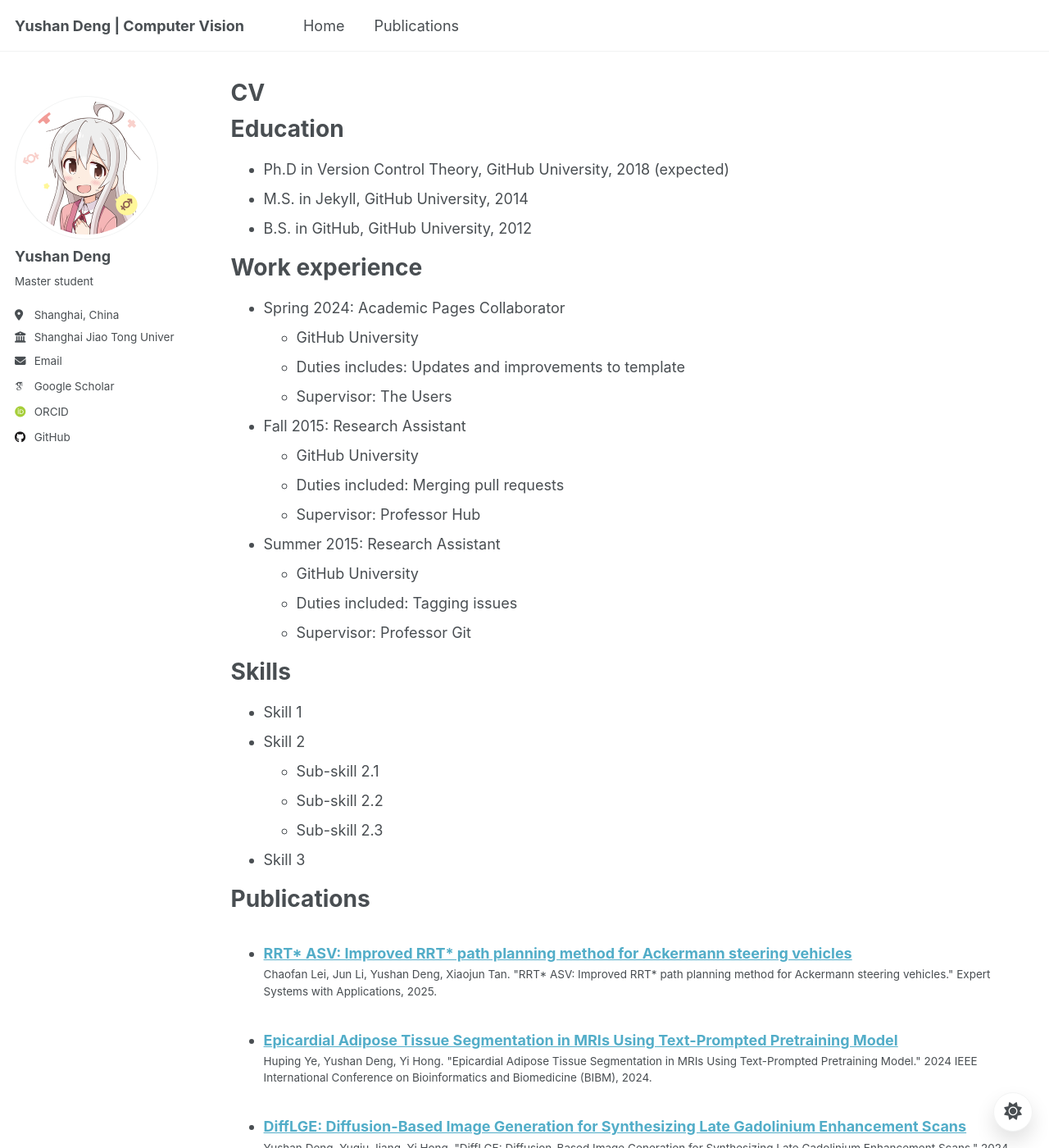
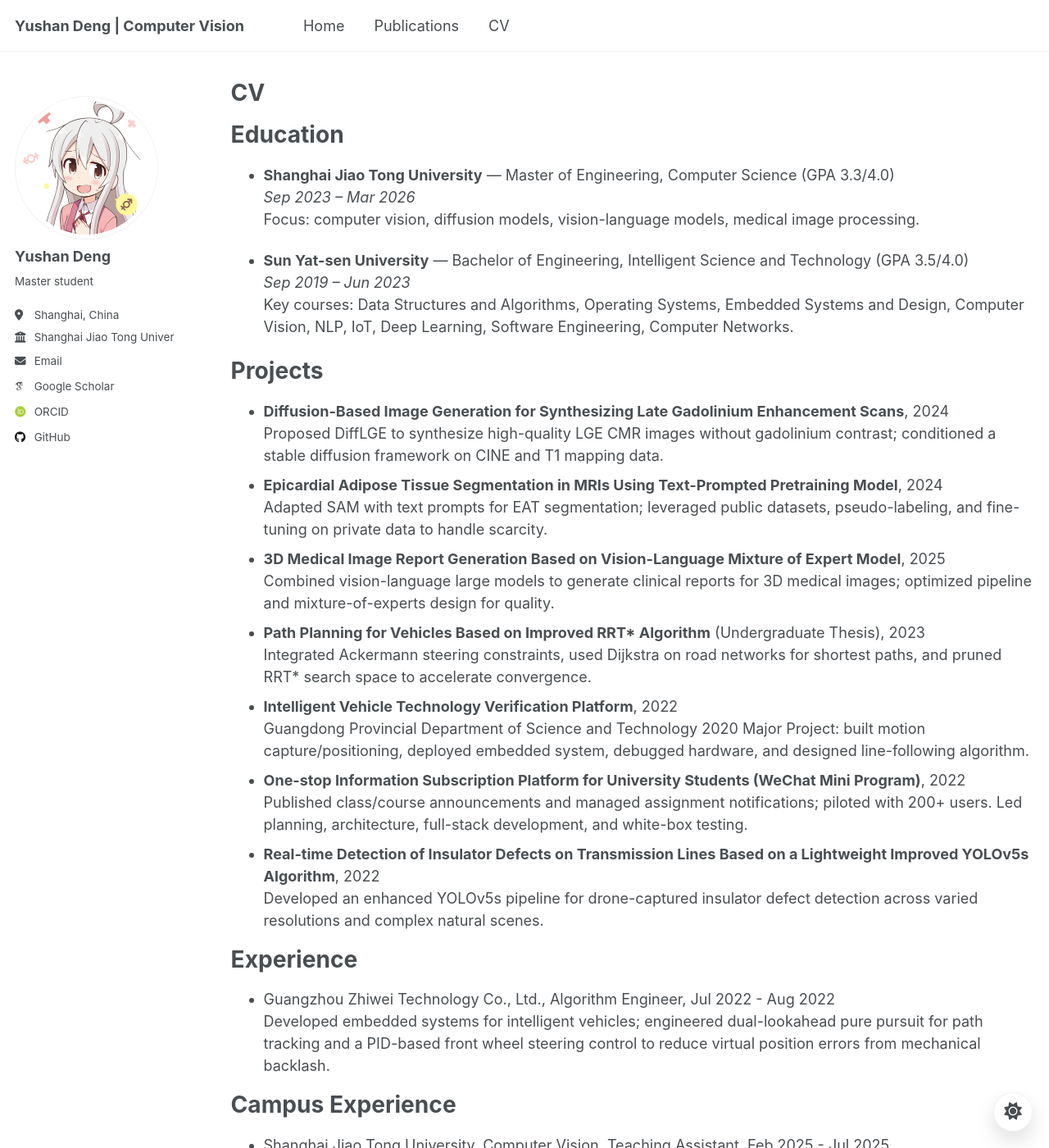
Before and after one commit to IT-BillDeng/IT-BillDeng.github.io, a Jekyll site: the page built from _pages/cv.md, in a window 1280 px wide and 1400 px high. Shown: the whole window at 82% size. Built offline with Jekyll 4.4.1, drawn with Linux system fonts in a browser that asks for light colours; some web fonts are replaced; a script that is not in the unit is left out; some of the changed text lies outside the part shown.

Commit message:
添加 CV 链接到网站导航，更新 CV 页面内容，调整页面标题下边距

```diff
--- a/_data/navigation.yml
+++ b/_data/navigation.yml
@@ -26,8 +26,8 @@ main:
   # - title: "Blog Posts"
   #   url: /year-archive/
 
-  # - title: "CV"
-  #   url: /cv/
+  - title: "CV"
+    url: /cv/
 
   # - title: "CV"
   #   url: /cv-json/
--- a/_pages/cv.md
+++ b/_pages/cv.md
@@ -9,56 +9,63 @@ redirect_from:
 
 {% include base_path %}
 
+
+<!-- Contact
+======
+* Phone: +86 176-8821-2696
+* Email: [dengysh23@sjtu.edu.cn](mailto:dengysh23@sjtu.edu.cn)
+* ORCID: [0009-0001-0270-3266](https://orcid.org/0009-0001-0270-3266) -->
+
 Education
 ======
-* Ph.D in Version Control Theory, GitHub University, 2018 (expected)
-* M.S. in Jekyll, GitHub University, 2014
-* B.S. in GitHub, GitHub University, 2012
+* **Shanghai Jiao Tong University** — Master of Engineering, Computer Science (GPA 3.3/4.0)
+  *Sep 2023 – Mar 2026*
+  Focus: computer vision, diffusion models, vision-language models, medical image processing.
 
-Work experience
+* **Sun Yat-sen University** — Bachelor of Engineering, Intelligent Science and Technology (GPA 3.5/4.0)
+  *Sep 2019 – Jun 2023*
+  Key courses: Data Structures and Algorithms, Operating Systems, Embedded Systems and Design, Computer Vision, NLP, IoT, Deep Learning, Software Engineering, Computer Networks.
+
+
+<!-- Publications
 ======
-* Spring 2024: Academic Pages Collaborator
-  * GitHub University
-  * Duties includes: Updates and improvements to template
-  * Supervisor: The Users
+* Deng, Yushan; Jiang, Yuqiu; Hong, Yi. "DiffLGE: Diffusion-Based Image Generation for Synthesizing Late Gadolinium Enhancement Scans." IEEE International Conference on Bioinformatics and Biomedicine (BIBM), 2024.
+* Ye, Huping*; Deng, Yushan*; Hong, Yi. "Epicardial Adipose Tissue Segmentation in MRIs Using Text-Prompted Pretraining Model." IEEE International Conference on Bioinformatics and Biomedicine (BIBM), 2024.
+* Lei, Chaofan; Li, Jun; Deng, Yushan; Tan, Xiaojun. "RRT*ASV: Improved RRT* Path Planning Method for Ackermann Steering Vehicles." Expert Systems With Applications, 2025, Art. no. 127349. -->
 
-* Fall 2015: Research Assistant
-  * GitHub University
-  * Duties included: Merging pull requests
-  * Supervisor: Professor Hub
+Projects
+======
+* **Diffusion-Based Image Generation for Synthesizing Late Gadolinium Enhancement Scans**, 2024
+  Proposed DiffLGE to synthesize high-quality LGE CMR images without gadolinium contrast; conditioned a stable diffusion framework on CINE and T1 mapping data.
+* **Epicardial Adipose Tissue Segmentation in MRIs Using Text-Prompted Pretraining Model**, 2024
+  Adapted SAM with text prompts for EAT segmentation; leveraged public datasets, pseudo-labeling, and fine-tuning on private data to handle scarcity.
+* **3D Medical Image Report Generation Based on Vision-Language Mixture of Expert Model**, 2025
+  Combined vision-language large models to generate clinical reports for 3D medical images; optimized pipeline and mixture-of-experts design for quality.
+* **Path Planning for Vehicles Based on Improved RRT* Algorithm** (Undergraduate Thesis), 2023
+  Integrated Ackermann steering constraints, used Dijkstra on road networks for shortest paths, and pruned RRT* search space to accelerate convergence.
+* **Intelligent Vehicle Technology Verification Platform**, 2022
+  Guangdong Provincial Department of Science and Technology 2020 Major Project: built motion capture/positioning, deployed embedded system, debugged hardware, and designed line-following algorithm.
+* **One-stop Information Subscription Platform for University Students (WeChat Mini Program)**, 2022
+  Published class/course announcements and managed assignment notifications; piloted with 200+ users. Led planning, architecture, full-stack development, and white-box testing.
+* **Real-time Detection of Insulator Defects on Transmission Lines Based on a Lightweight Improved YOLOv5s Algorithm**, 2022
+  Developed an enhanced YOLOv5s pipeline for drone-captured insulator defect detection across varied resolutions and complex natural scenes.
 
-* Summer 2015: Research Assistant
-  * GitHub University
-  * Duties included: Tagging issues
-  * Supervisor: Professor Git
+Experience
+======
+* Guangzhou Zhiwei Technology Co., Ltd., Algorithm Engineer, Jul 2022 - Aug 2022
+  Developed embedded systems for intelligent vehicles; engineered dual-lookahead pure pursuit for path tracking and a PID-based front wheel steering control to reduce virtual position errors from mechanical backlash.
+
+Campus Experience
+======
+* Shanghai Jiao Tong University, Computer Vision, Teaching Assistant, Feb 2025 - Jul 2025
+* Sun Yat-sen University, ACM Team Competitor, Sep 2019 - Jul 2022
+  Sun Yat-sen University Programming Contest 2020 Shenzhen Campus Leader; Novice Contest 2021 Shenzhen Campus Leader.
+* Sun Yat-sen University, School of Intelligent Engineering, Organizer, Sep 2020 - Jul 2021
+* Sun Yat-sen University, Baseball Team, Shenzhen Campus Leader, Sep 2020 - Jul 2021
+* Sun Yat-sen University, will Anime Club, Shenzhen Campus Core Member, Sep 2020 - Jul 2022
 
 Skills
 ======
-* Skill 1
-* Skill 2
-  * Sub-skill 2.1
-  * Sub-skill 2.2
-  * Sub-skill 2.3
-* Skill 3
-
-Publications
-======
-  <ul>{% for post in site.publications reversed %}
-    {% include archive-single-cv.html %}
-  {% endfor %}</ul>
-
-Talks
-======
-  <ul>{% for post in site.talks reversed %}
-    {% include archive-single-talk-cv.html  %}
-  {% endfor %}</ul>
-
-Teaching
-======
-  <ul>{% for post in site.teaching reversed %}
-    {% include archive-single-cv.html %}
-  {% endfor %}</ul>
-
-Service and leadership
-======
-* Currently signed in to 43 different slack teams
+* Programming: Python, C++, JavaScript, MATLAB, C#, LaTeX
+* Languages: Mandarin, English, Cantonese, Japanese
+* Other: Git, Docker
--- a/_sass/layout/_page.scss
+++ b/_sass/layout/_page.scss
@@ -36,6 +36,7 @@
 
 .page__title {
   margin-top: 0;
+  margin-bottom: 0.75em;
   line-height: 1;
 
   & + .page__meta {
```
